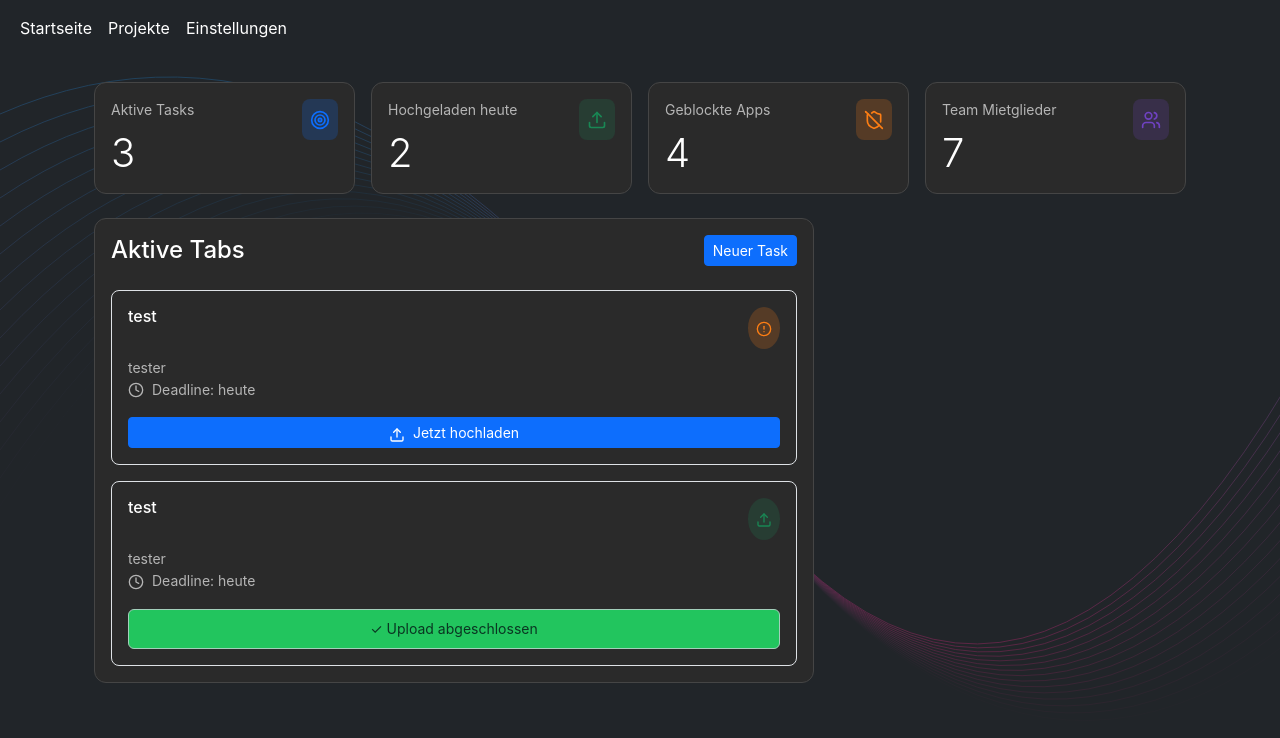
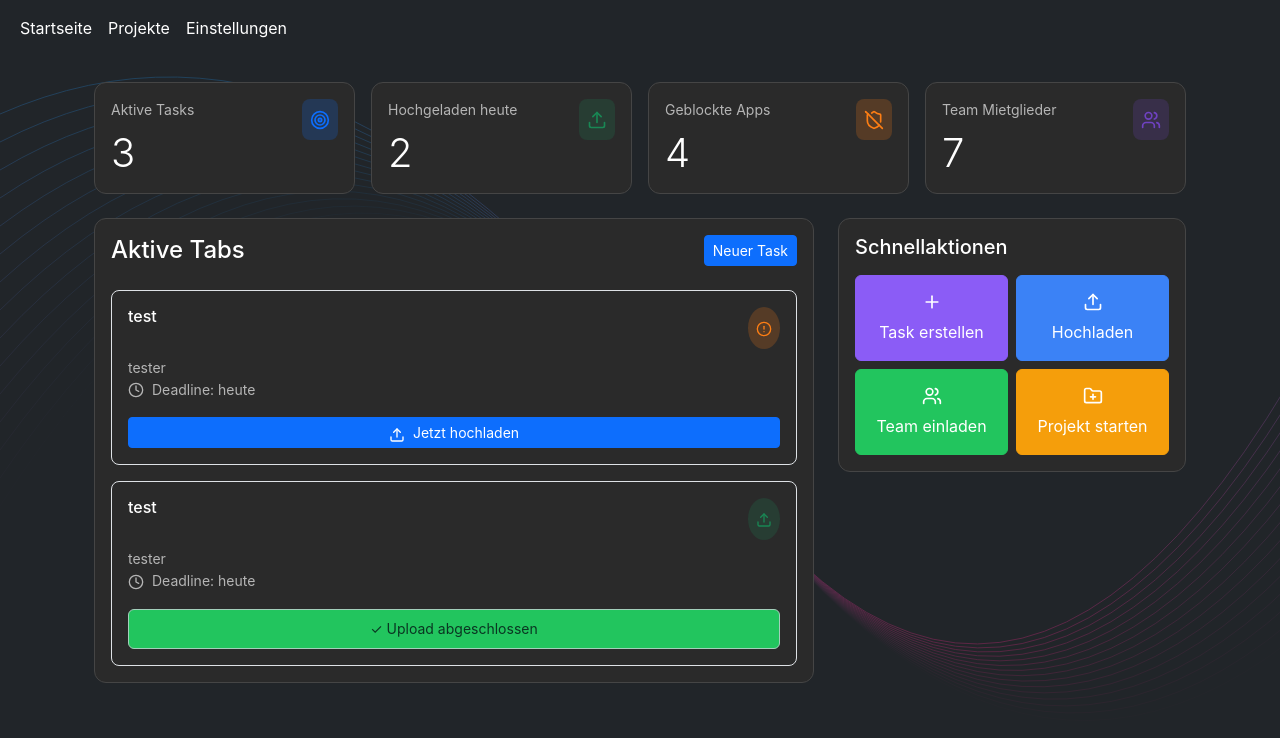
Before and after one commit to MakeMeFifi/FocusBlock, a React (Vite) app in the folder focusblock/src/renderer/: page / in a window 1280 px wide. Shown: the top 738 px of the page. Built offline with nearby package versions, Linux system fonts and the light colour scheme.

Commit message:
Quick menü added (only frontend , without logic)

```diff
--- a/focusblock/src/renderer/src/App.tsx
+++ b/focusblock/src/renderer/src/App.tsx
@@ -1,7 +1,7 @@
-import { title } from 'process'
 import ActiveTasks from './components/ActiveTasks'
 import Navbar from './components/Navbar'
 import Overview from './components/Overview'
+import QuickActions from './components/QuickActions'
 
 function App(): React.JSX.Element {
   return (
@@ -40,6 +40,11 @@ function App(): React.JSX.Element {
                 ]}
               />
             </div>
+            <div className="col-12 col-lg-4">
+              <div className="d-flex flex-column">
+                <QuickActions />
+              </div>
+            </div>
           </div>
         </main>
       </div>
--- /dev/null
+++ b/focusblock/src/renderer/src/components/QuickActions.tsx
@@ -0,0 +1,51 @@
+import { Plus, Upload, Users, FolderPlus } from 'lucide-react'
+
+function QuickActions(): React.JSX.Element {
+  return (
+    <div className="card h-100">
+      <div className="card-body">
+        <h2 className="h5 mb-3">Schnellaktionen</h2>
+        <div className="row g-2">
+          <div className="col-6">
+            <button
+              className="btn w-100 d-flex flex-column align-items-center gap-2 py-3 text-white"
+              style={{ backgroundColor: '#8b5cf6', borderColor: '#8b5cf6' }}
+            >
+              <Plus size={20} />
+              Task erstellen
+            </button>
+          </div>
+          <div className="col-6">
+            <button
+              className="btn w-100 d-flex flex-column align-items-center gap-2 py-3 text-white"
+              style={{ backgroundColor: '#3b82f6', borderColor: '#3b82f6' }}
+            >
+              <Upload size={20} />
+              Hochladen
+            </button>
+          </div>
+          <div className="col-6">
+            <button
+              className="btn w-100 d-flex flex-column align-items-center gap-2 py-3 text-white"
+              style={{ backgroundColor: '#22c55e', borderColor: '#22c55e' }}
+            >
+              <Users size={20} />
+              Team einladen
+            </button>
+          </div>
+          <div className="col-6">
+            <button
+              className="btn w-100 d-flex flex-column align-items-center gap-2 py-3 text-white"
+              style={{ backgroundColor: '#f59e0b', borderColor: '#f59e0b' }}
+            >
+              <FolderPlus size={20} />
+              Projekt starten
+            </button>
+          </div>
+        </div>
+      </div>
+    </div>
+  )
+}
+
+export default QuickActions
```
